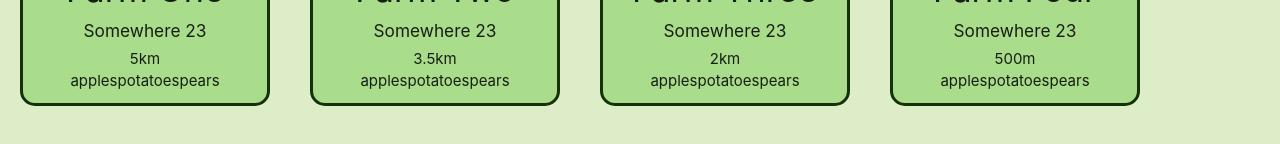
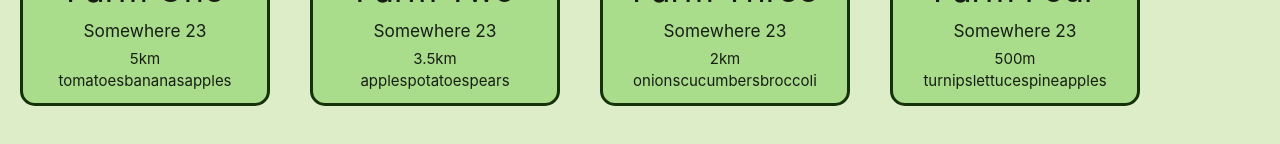
Before and after one commit to NoIntermediaries/OurHarvest, a React (Create React App) app: page /farms in a window 1280 px wide. Shown: the part 304-448 px from the top of the page. Built offline with nearby package versions, Linux system fonts and the light colour scheme.

Commit message:
edit farm dummy data

```diff
--- a/src/components/loadFarmsData.js
+++ b/src/components/loadFarmsData.js
@@ -8,7 +8,7 @@ export const sampleFarms = [
     phone: '123456789',
     email: 'farmone@farmone.site',
     website: 'farmone.site',
-    products: ['apples', 'potatoes', 'pears'],
+    products: ['tomatoes', 'bananas', 'apples'],
     image: 'https://images.unsplash.com/photo-1534073133331-c4b62a557083?ixlib=rb-1.2.1&ixid=eyJhcHBfaWQiOjEyMDd9&auto=format&fit=crop&w=300&q=60'
   },
   {
@@ -32,7 +32,7 @@ export const sampleFarms = [
     phone: '123456789',
     email: 'farmone@farmone.site',
     website: 'farmone.site',
-    products: ['apples', 'potatoes', 'pears'],
+    products: ['onions', 'cucumbers', 'broccoli'],
     image: 'https://images.unsplash.com/photo-1562046720-654495889645?ixlib=rb-1.2.1&ixid=eyJhcHBfaWQiOjEyMDd9&auto=format&fit=crop&w=300&q=60'
   },
   {
@@ -44,7 +44,7 @@ export const sampleFarms = [
     phone: '123456789',
     email: 'farmone@farmone.site',
     website: 'farmone.site',
-    products: ['apples', 'potatoes', 'pears'],
+    products: ['turnips', 'lettuces', 'pineapples'],
     image: 'https://images.unsplash.com/photo-1486754735734-325b5831c3ad?ixlib=rb-1.2.1&auto=format&fit=crop&w=300&q=60'
   },
   {
@@ -56,7 +56,7 @@ export const sampleFarms = [
     phone: '123456789',
     email: 'farmone@farmone.site',
     website: 'farmone.site',
-    products: ['apples', 'potatoes', 'pears'],
+    products: ['garlics', 'potatoes', 'onions'],
     image: 'https://images.unsplash.com/photo-1585499193151-0f50d54c4e1c?ixlib=rb-1.2.1&ixid=eyJhcHBfaWQiOjEyMDd9&auto=format&fit=crop&w=300&q=60'
   },
 ];
```
